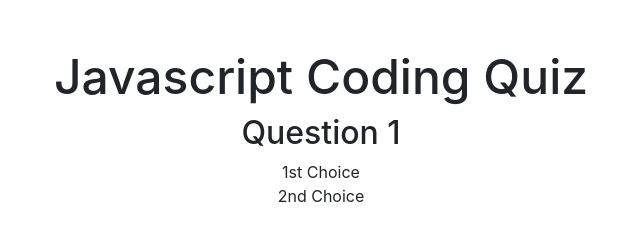
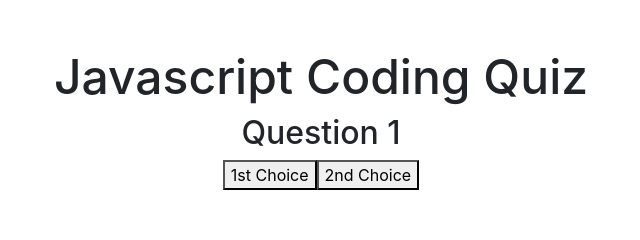
Before and after one commit to juanlajara/JS-Quiz, a plain HTML site: page index.html in a window 1280 px wide. Both pictures are taken after a click on the button "Start". Shown: the whole page, without its empty margins (319-959 px from the left). Drawn offline with nearby package versions, Linux system fonts and the light colour scheme.

Commit message:
added buttons to the options

```diff
--- a/index.html
+++ b/index.html
@@ -65,10 +65,10 @@
 			//  b- Present the 1st question
 			descQEl.textContent = myQuestions[0].question;
 			for (i = 0; i < qChoices.length; i++) {
-				var node = document.createElement("LI"); // Create a <li> node
-				var textnode = document.createTextNode(qChoices[i]); // Create a text node
-				node.appendChild(textnode); // Append the text to <li>
-				listOfQEl.appendChild(node); // Append <li> to <ul> with id="myList"
+				var tempEL = document.createElement("button"); // Create a <li> node
+				var tempTXT = document.createTextNode(qChoices[i]); // Create a text node
+				tempEL.appendChild(tempTXT); // Append the text to <li>
+				listOfQEl.appendChild(tempEL); // Append <li> to <ul> with id="myList"
 			}
 
 			//       List of the options to question 1
```
